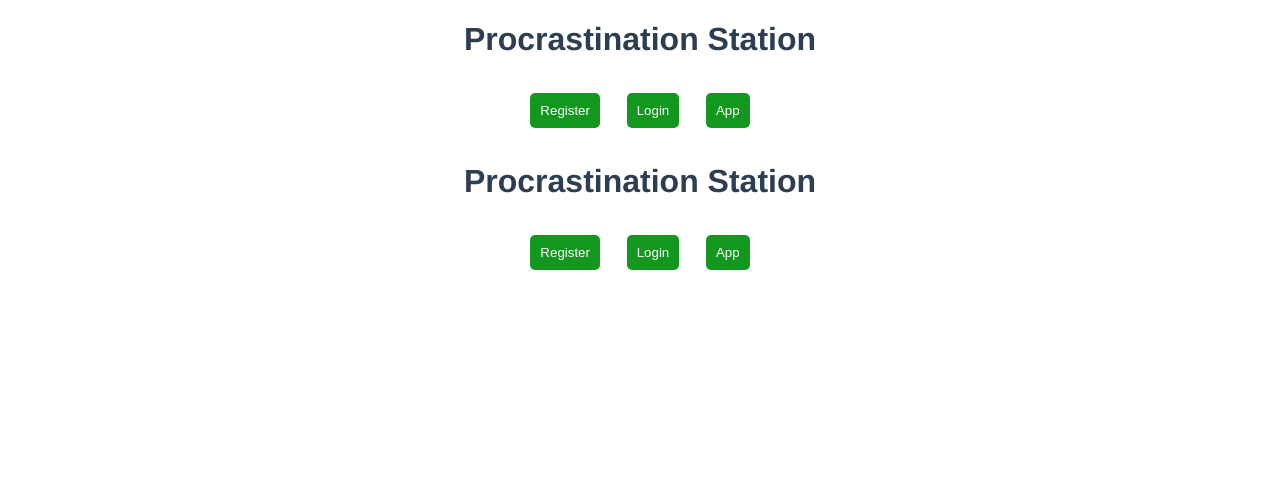
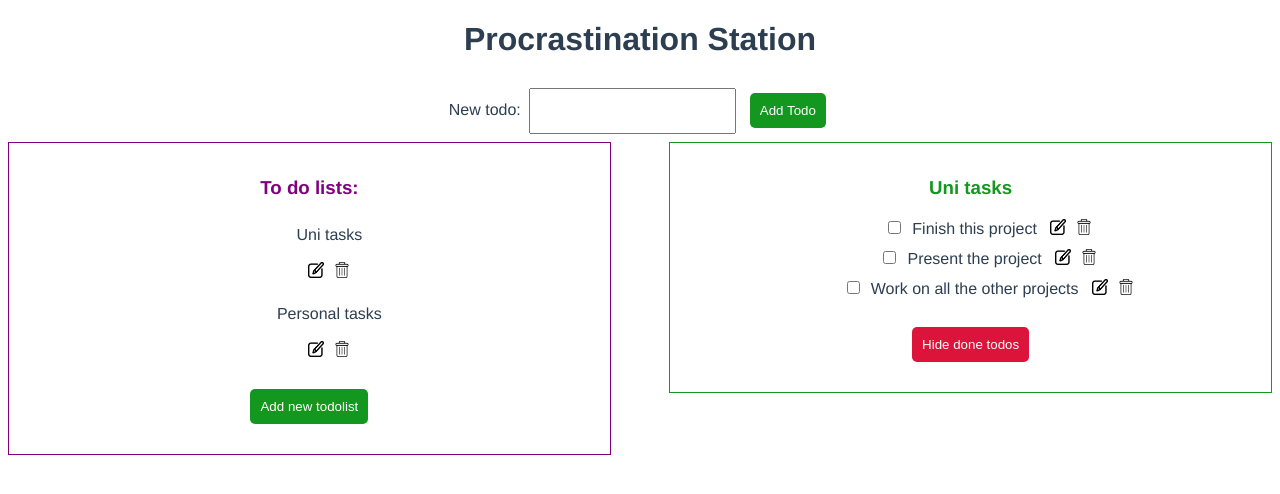
Before and after one commit to HikariLight/ProcrastinationStation, a Vue app: page / in a window 1280 px wide. Shown: the top 494 px of the page. Built offline with nearby package versions, Linux system fonts and the light colour scheme.

Commit message:
Minor changes across the board

```diff
--- a/src/App.vue
+++ b/src/App.vue
@@ -1,12 +1,13 @@
 <template>
-  <Home />
+  <h1>Procrastination Station</h1>
+  <TodoApp />
 </template>
 
 <script>
-import Home from '@/views/Home.vue'
+import TodoApp from '@/views/TodoApp.vue'
 
 export default{
-  components: { Home }
+  components: {TodoApp}
 }
 
 </script>
@@ -19,4 +20,11 @@ export default{
   text-align: center;
   color: #2c3e50;
 }
+
+.container{
+    min-width: 45%;
+    padding: 1em;
+    margin: 0.5em, 0.5em;
+    display: inline-block;
+}
 </style>
--- a/src/components/AddBar.vue
+++ b/src/components/AddBar.vue
@@ -9,7 +9,7 @@
 
 <script>
 export default {
-	name: 'ToDoList',
+	name: 'AddBar',
 }
 
 </script>
--- a/src/components/ShowLists.vue
+++ b/src/components/ShowLists.vue
@@ -9,23 +9,33 @@
             <button class="list-buttons" id="delete-button" @click="$store.commit('deleteTodo', index)"></button>
         </li>
         </ul>
+
+		<button @click="hideDoneTodos" id="hideButton">Hide done todos</button>
     </div>
 </template>
 
 <script>
 export default {
-	name: 'ToDoList',
+	name: 'ShowLists',
+
 	computed: {
 		getTodos() {
 			return this.$store.getters.getTodos
 		}
-	}
+	},
+
 }
 </script>
 
 <style scoped>
+
+h3{
+	color: #14971F;
+}
+
 .container{
-	font-size: 16px;
+    border: 1px solid #14971F;
+	float:right;
 }
 
 label{
@@ -34,6 +44,15 @@ label{
 
 input{
   padding: 1em;
+}
+
+#hideButton{
+  padding: 10px;
+  margin: 1em;
+  border-radius: 5px;
+  border: #FFFFFF;
+  background-color: crimson;
+  color: #FFFFFF;
 }
 
 #add-button{
--- a/src/components/Sidebar.vue
+++ b/src/components/Sidebar.vue
@@ -22,14 +22,13 @@ export default {
         },
     }
 }
-
 </script>
 
 <style scoped>
+
 .container{
-    padding: 1em;
-    margin: 0px auto;
-    border-radius: 2px;
+    border: 1px solid purple;
+    float:left;
 }
 
 h3{
--- a/src/router/index.js
+++ b/src/router/index.js
@@ -1,8 +1,9 @@
 import { createRouter, createWebHashHistory } from 'vue-router'
 import Home from '../views/Home.vue'
-import Login from '../components/Login.vue'
-import Register from '../components/Register.vue'
-import App from '../views/App.vue'
+import Login from '../views/Login.vue'
+import Register from '../views/Register.vue'
+import TodoApp from '../views/TodoApp.vue'
+import About from '../views/About.vue'
 
 const routes = [
   {
@@ -22,8 +23,13 @@ const routes = [
   },
   {
     path: '/app',
-    name: 'App',
-    component: App
+    name: 'TodoApp',
+    component: TodoApp
+  },
+  {
+    path: '/about',
+    name: 'About',
+    component: About
   }
 ]
 
--- a/src/store/index.js
+++ b/src/store/index.js
@@ -82,6 +82,7 @@ export default createStore({
     },
 
     deleteTodoList(state, index){
+      console.log(state.todolists.splice(index, 1));
       state.todolists.splice(index, 1);
     },
 
--- a/src/views/About.vue
+++ b/src/views/About.vue
@@ -10,3 +10,16 @@
     </ul>
   </div>
 </template>
+
+<script>
+export default {
+	name: 'About',
+}
+
+</script>
+
+<style>
+li{
+  list-style-type: none;
+}
+</style>
--- a/src/views/Home.vue
+++ b/src/views/Home.vue
@@ -3,7 +3,9 @@
 
   <router-link to="/register"><button>Register</button></router-link>
   <router-link to="/login"><button>Login</button></router-link>
-  <router-link to="/app"><button>App</button></router-link>
+  <router-link to="/app"><button>TodoApp</button></router-link>
+  <router-link to="/about"><button>About</button></router-link>
+
   <router-view/>
 </template>
 
```
Also changed, not shown: src/views/Login.vue (renamed from src/components/Login.vue), src/views/Register.vue (renamed from src/components/Register.vue), src/views/TodoApp.vue (renamed from src/views/App.vue).
